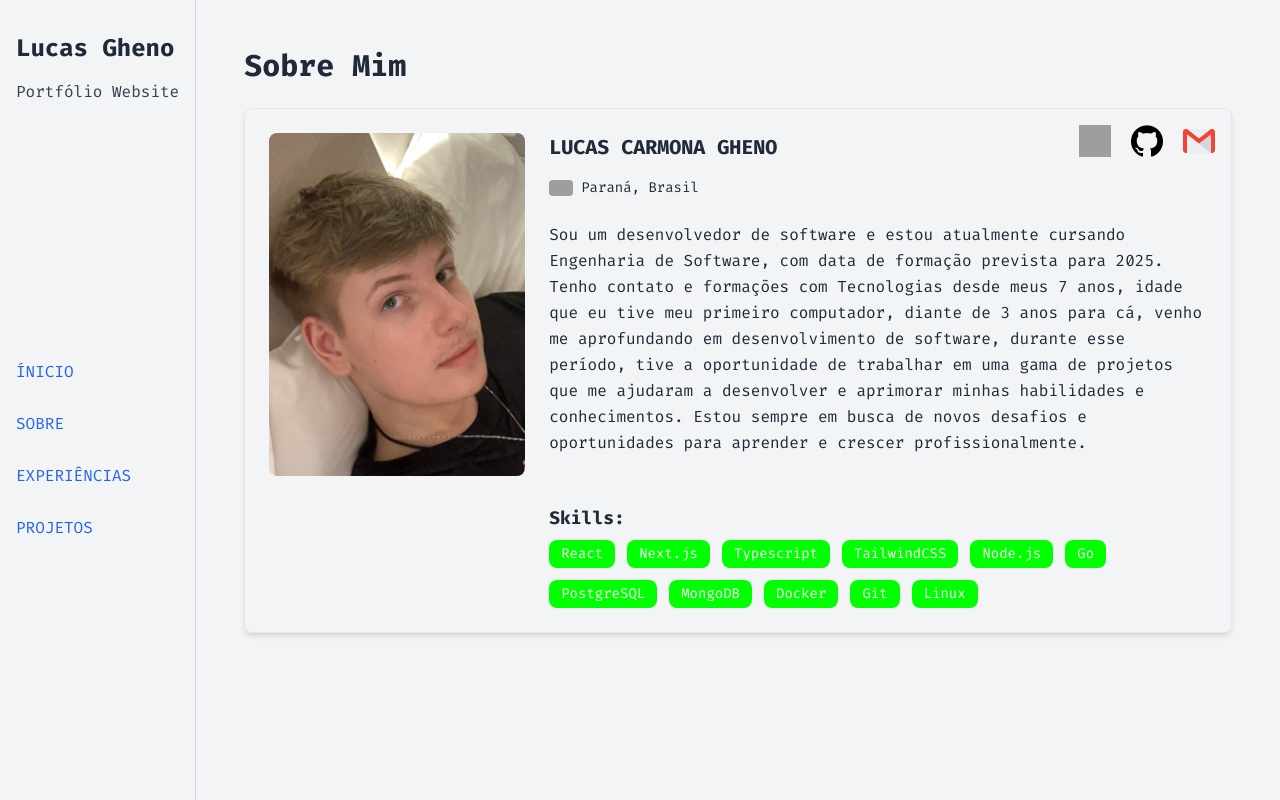
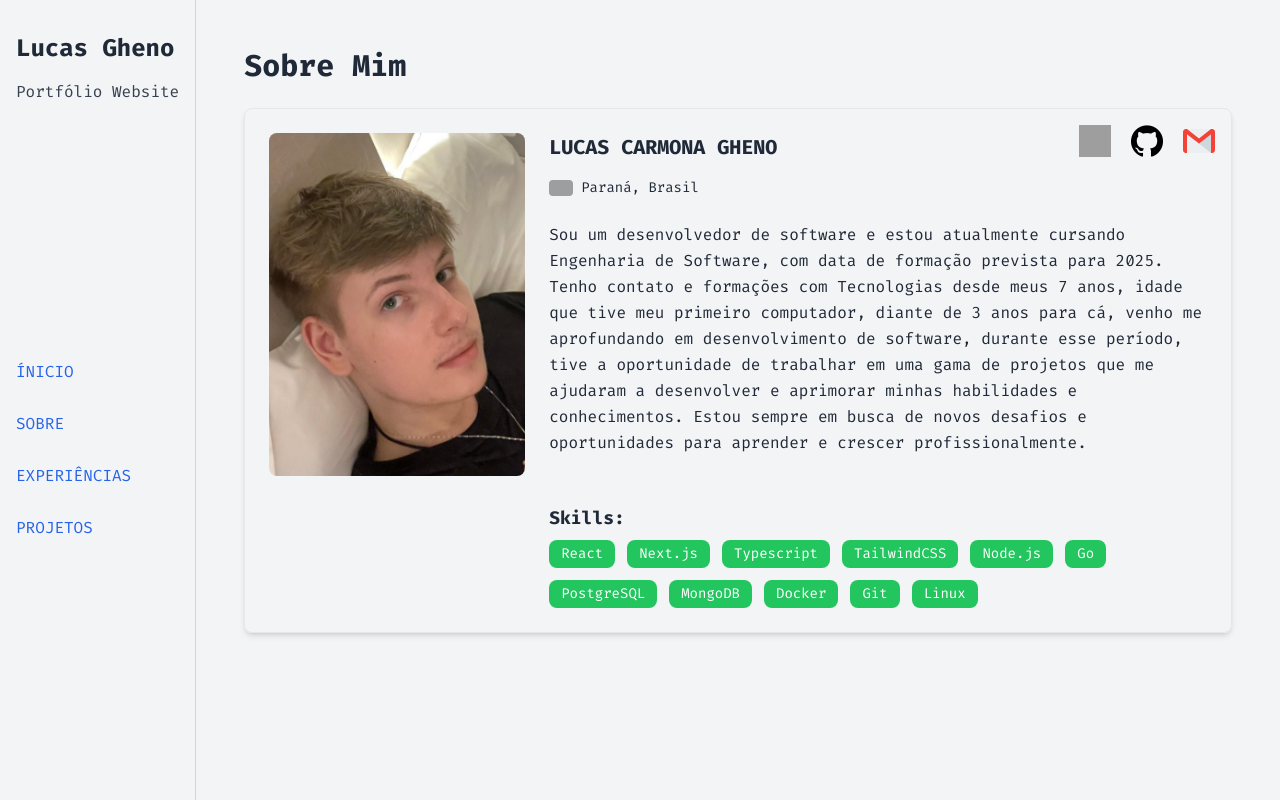
Before and after one commit to ghenosec/gheno.txt, a Next.js app: page /resume in a window 1280 px wide. Both pictures are taken after a click on the button "SOBRE". Built offline with nearby package versions, Linux system fonts and the light colour scheme; grey boxes are pictures that could not be loaded.

Commit message:
refactor: corrected words and changed color

```diff
--- a/src/app/pages/About.tsx
+++ b/src/app/pages/About.tsx
@@ -41,7 +41,7 @@ const About = () => {
               Sou um desenvolvedor de software e estou atualmente cursando
               Engenharia de Software, com data de formação prevista para 2025.
               Tenho contato e formações com Tecnologias desde meus 7 anos,
-              idade que eu tive meu primeiro computador, diante de 3 anos para cá,
+              idade que tive meu primeiro computador, diante de 3 anos para cá,
               venho me aprofundando em desenvolvimento de
               software, durante esse período, tive a oportunidade de trabalhar em
               uma gama de projetos que me ajudaram a desenvolver e aprimorar
@@ -80,7 +80,7 @@ const About = () => {
                 return (
                   <div
                     key={skill}
-                    className="bg-retroGreen p-3 py-1 rounded-lg text-white"
+                    className="bg-green-500 p-3 py-1 rounded-lg text-white"
                   >
                     {skill}
                   </div>
```
